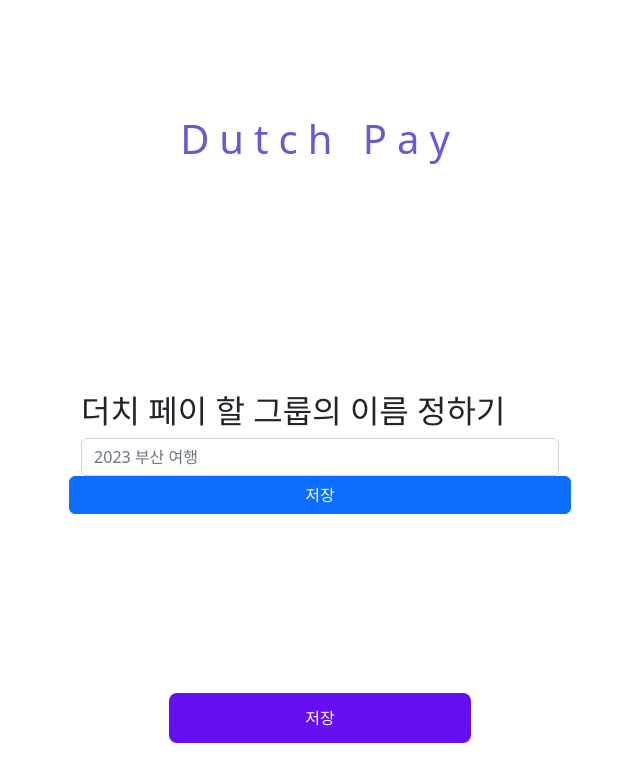
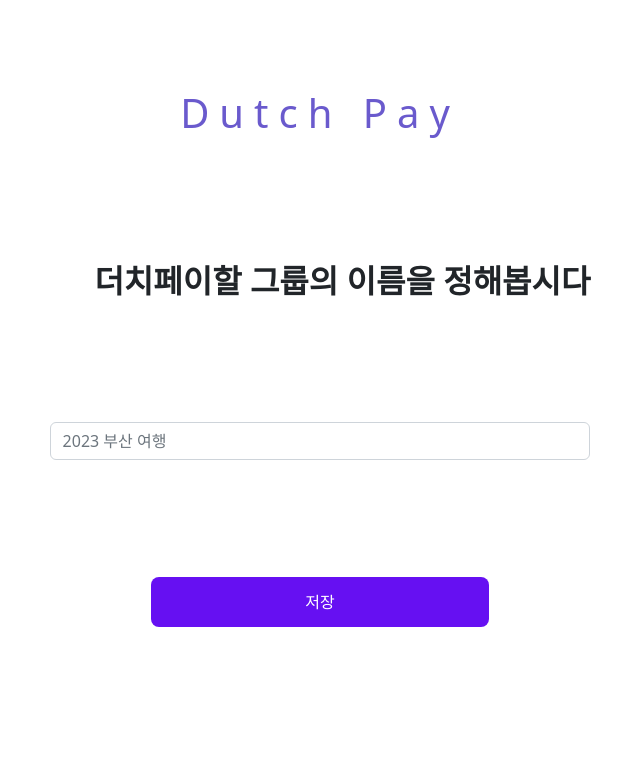
Before and after one commit to krsy0411/PayService, a React (Create React App) app: page / in a window 1280 px wide. Shown: the top 782 px of the page, without its empty margins (320-960 px from the left). Built offline with nearby package versions, Linux system fonts and the light colour scheme.

Commit message:
tag가 배열 안에 안 들어가고 갱신되는 오류발생 지점

```diff
--- a/package.json
+++ b/package.json
@@ -8,6 +8,7 @@
     "bootstrap": "^5.2.3",
     "react": "^18.2.0",
     "react-bootstrap": "^2.7.2",
+    "react-bootstrap-tagsinput": "^0.7.6",
     "react-dom": "^18.2.0",
     "react-is": "16.8",
     "react-router-dom": "^6.8.0",
--- a/src/components/AddMembers.jsx
+++ b/src/components/AddMembers.jsx
@@ -1,10 +1,49 @@
+import { useState } from "react";
+import { useRecoilState } from "recoil";
 import { CenteredOverlayForm } from "./shared/CenteredOverlayForm";
+import { groupMembersState } from "../state/groupMembers";
+import { groupNameState } from "../state/groupName";
+import { InputTags } from "react-bootstrap-tagsinput";
+import styled from "styled-components";
 
 export const AddMembers = () => {
+  // groupMembersState의 key name : groupMembers
+  const [groupMembers, setGroupMembers] = useRecoilState(groupMembersState);
+  // groupNameState의 key name : groupName
+  const { groupName } = useRecoilState(groupNameState);
+  const [validated, setValidated] = useState(false);
+  // 상태관리 recoil로부터 가져옴
+  const header = `먼저, ${groupName}그룹에 속한 사람들의 이름을 적어볼게요`;
+
+  const handleSubmit = (e) => {
+    // form 안에서 submit 버튼을 눌렀어도 새로 실행하지 않도록 막는 문장
+    e.preventDefault();
+    // '저장'버튼을 클릭하면 validated를 true로
+    setValidated(true);
+  };
+
   return (
-    <div>
-      AddMembers component
-      <CenteredOverlayForm />
-    </div>
+    <CenteredOverlayForm
+      title={header}
+      validated={validated}
+      handleSubmit={handleSubmit}
+    >
+      {/* 상태관리 recoil로부터 가져옴 */}
+      <InputTags
+        placeholder="이름 간 띄어쓰기"
+        // 태그 값이 넘어오면 setGroupMembers에 상태저장
+        onTags={(value) => setGroupMembers(value.values)}
+      />
+      {/* 저장 시 실행되는 handleSubmit이 작동하여 validated가 true가 되고, 저장된 그룹멤버가 없으면 */}
+      {validated && groupMembers.length === 0 && (
+        <StyledErrorMessage>
+          그룹 멤버들의 이름을 입력해주세요
+        </StyledErrorMessage>
+      )}
+    </CenteredOverlayForm>
   );
 };
+
+const StyledErrorMessage = styled.span`
+  color: red;
+`;
--- a/src/components/CreateGroup.jsx
+++ b/src/components/CreateGroup.jsx
@@ -1,14 +1,13 @@
 import { useState } from "react";
-import { Container, Form, Row, Button } from "react-bootstrap";
-import { useRecoilState } from "recoil";
-import styled from "styled-components";
+import { Form } from "react-bootstrap";
+import { useSetRecoilState } from "recoil";
 import { groupNameState } from "../state/groupName";
 import { CenteredOverlayForm } from "./shared/CenteredOverlayForm";
 
 export const CreateGroup = () => {
   const [validated, setValidated] = useState(false);
   // [read, write] 용도 : validation 컴포넌트를 상태관리
-  const [groupName, setGroupName] = useRecoilState(groupNameState);
+  const setGroupName = useSetRecoilState(groupNameState);
   // Form.Control.Feedback의 활성화 여부를 설정해주기 위한 상태관리 : [read, write]
   const [validGroupName, setValidGroupName] = useState(false);
 
@@ -28,16 +27,12 @@ export const CreateGroup = () => {
   };
 
   return (
-    <CenteredOverlayForm>
-      <Container>
-        <StyledRow>
-          <Form noValidate validated={validated} onSubmit={handleSubmit}>
-            <Row className="align-items-start">
-              <h2>더치 페이 할 그룹의 이름 정하기</h2>
-            </Row>
-
-            <Row className="align-items-center">
-              <Form.Group controlId="validationGroupName">
+    <CenteredOverlayForm
+      title="더치페이할 그룹의 이름을 정해봅시다"
+      validated={validated}
+      handleSubmit={handleSubmit}
+    >
+      <Form.Group>
         {/* input값이 들어올 때마다 setGroupName에 값을 저장(useRecoilState) */}
         <Form.Control
           type="text"
@@ -46,37 +41,10 @@ export const CreateGroup = () => {
           onChange={(e) => setGroupName(e.target.value)}
         />
 
-                <Form.Control.Feedback
-                  type="invalid"
-                  data-valid={validGroupName}
-                >
+        <Form.Control.Feedback type="invalid" data-valid={validGroupName}>
           그룹 이름을 입력해주시길 바랍니다.
         </Form.Control.Feedback>
       </Form.Group>
-            </Row>
-
-            <Row className="align-items-end">
-              <Button type="submit">저장</Button>
-            </Row>
-          </Form>
-        </StyledRow>
-      </Container>
     </CenteredOverlayForm>
   );
 };
-
-const StyledRow = styled(Row)`
-  align-items: center;
-  justify-content: center;
-  height: 60vh;
-`;
-
-const StyledSubmitButton = styled(Button)`
-  background-color: #6610f2;
-  border-radius: 8px;
-
-  &:hover {
-    background-color: #6610f2;
-    filter: brightness(80%);
-  }
-`;
--- a/src/components/shared/CenteredOverlayForm.jsx
+++ b/src/components/shared/CenteredOverlayForm.jsx
@@ -12,6 +12,7 @@ export const CenteredOverlayForm = ({
   return (
     <StyledCentralizedContainer>
       <Logo />
+
       <OverlayWrapper>
         <Container>
           <Form noValidate validated={validated} onSubmit={handleSubmit}>
--- a/src/components/shared/OverlayWrapper.jsx
+++ b/src/components/shared/OverlayWrapper.jsx
@@ -1,11 +1,20 @@
 import styled from "styled-components";
+// CenteredOverlayForm에서 사용되는 컴포넌트
+export const OverlayWrapper = ({ children, padding, minHeight }) => (
+  <StyledContainer padding={padding} minHeight={minHeight}>
+    {children}
+  </StyledContainer>
+);
 
-export const OverlayWrapper = ({ children }) => <div>{children}</div>;
-
+// padding과 min-height는 인자로 받아 유동적으로 설정
 const StyledContainer = styled.div`
+  padding: ${(props) => props.padding || "2vw"};
+  @media screen and (max-width: 600px) {
+    padding: 6vw;
+  }
   border-radius: 15px;
   background-color: white;
   /* 좌/우이동/블러정도/rgb */
-  filter: drop-shadow(0, 0, 0, 0.25);
+  filter: drop-shadow(0, 4px, 4px, rgba(0, 0, 0, 0.25));
   min-height: ${(props) => props.minHeight || "0"};
 `;
```
Also changed, not shown: jest.setup.js (renamed from jest-setup.js), 1 other file (tests, documents, lock files or other folders). Lines whose indentation alone changed are shown as unchanged.
